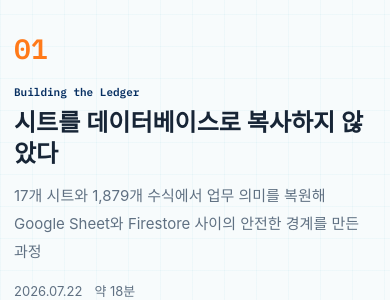
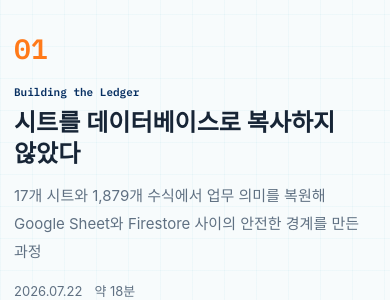
Before and after one commit to merryAI-dev/merryAI-dev.github.io, a Jekyll site: the page built from index.html, in a window 390 px wide. Shown: the part 1170-1470 px from the top of the page. Built offline with Jekyll 4.4.1, drawn with Linux system fonts in a browser that asks for light colours; some web fonts are replaced.

Commit message:
fix(qa): ISSUE-001 — preserve Korean word boundaries

```diff
--- a/assets/css/style.css
+++ b/assets/css/style.css
@@ -649,7 +649,7 @@ img { display: block; max-width: 100%; }
 .site-footer p { margin: 0; }
 
 @media (max-width: 820px) {
-  body { font-size: 16px; word-break: normal; overflow-wrap: anywhere; }
+  body { font-size: 16px; word-break: keep-all; overflow-wrap: break-word; }
   .site-header { min-height: 72px; }
   .brand img { width: 115px; }
   .brand span { display: none; }
```
